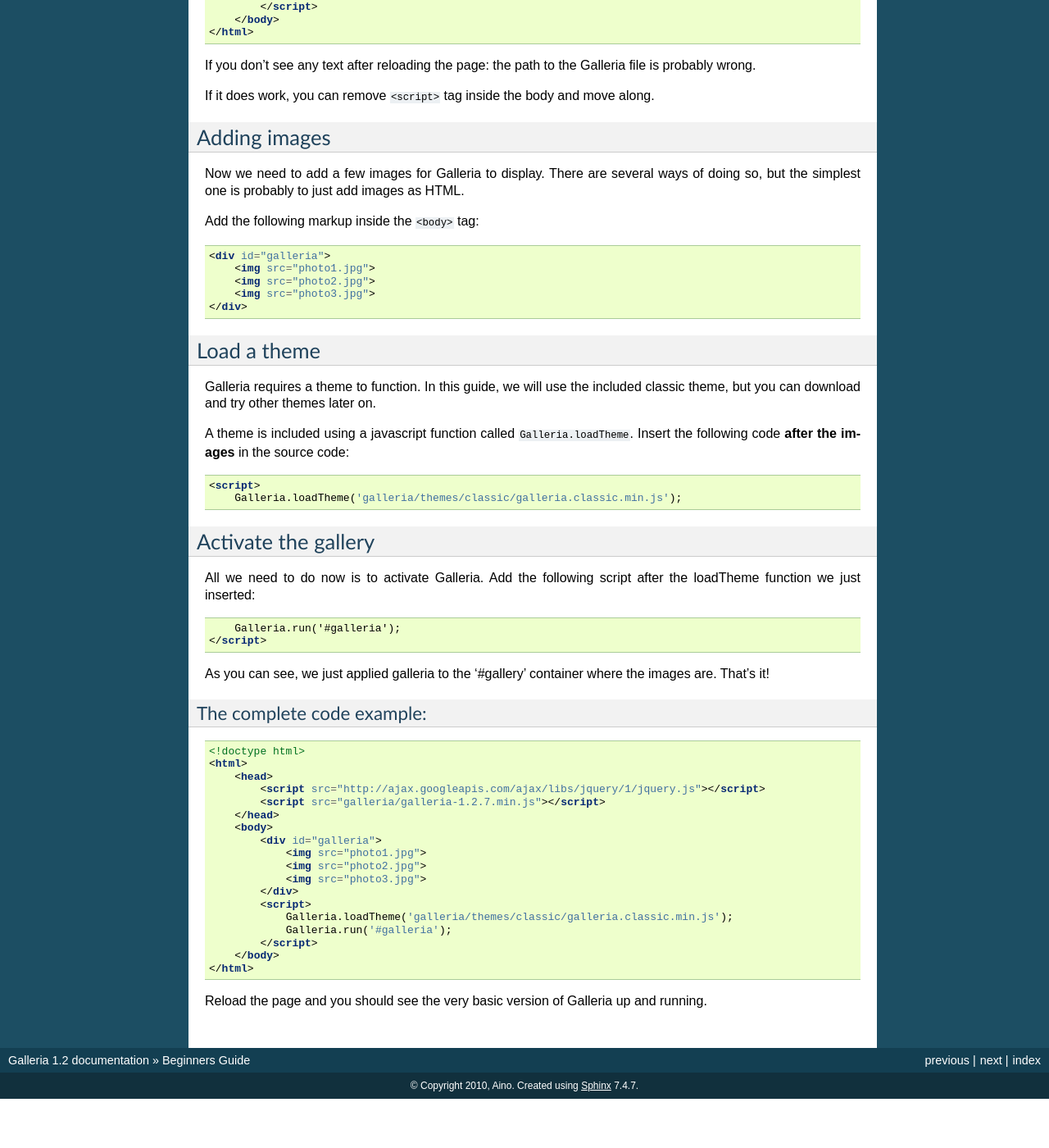
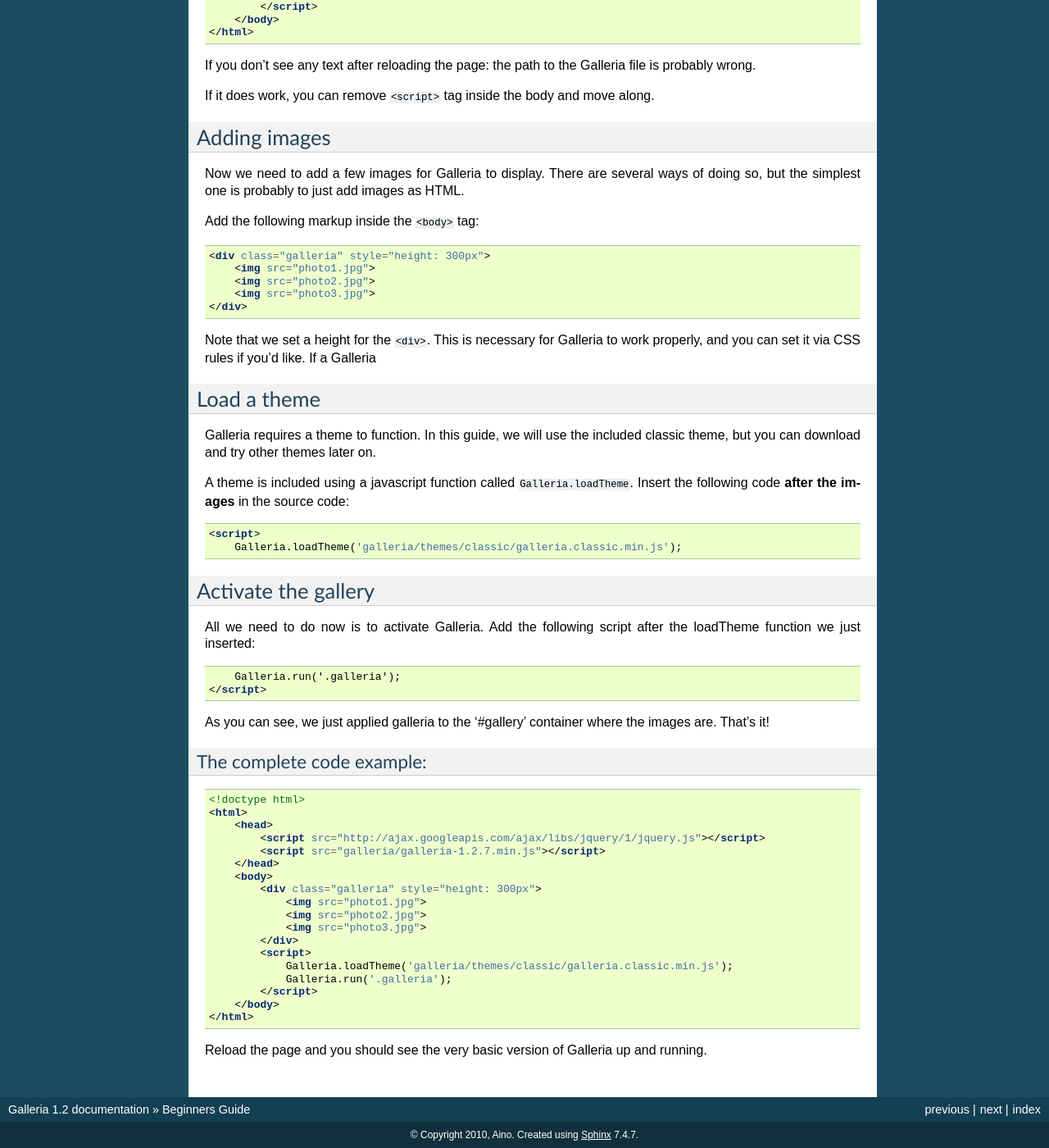
Before and after one commit to GalleriaJS/galleria, a Sphinx documentation site: the page built from docs/getting_started/beginners_guide.rst, in a window 1280 px wide and 1400 px high, scrolled down 1657 px. Shown: the whole window at 82% size. Built offline with Sphinx 7.4.7, drawn with Linux system fonts in a browser that asks for light colours; pages that are not in the unit, such as notebooks, are missing from menus; before the commit the page ends 2997 px from its top, so only the background shows below that.

Commit message:
Fix issue #254. Make Galleria run out of the box.

```diff
--- a/docs/getting_started/beginners_guide.rst
+++ b/docs/getting_started/beginners_guide.rst
@@ -107,12 +107,14 @@ but the simplest one is probably to just add images as HTML.
 
 Add the following markup inside the ``<body>`` tag::
 
-    <div id="galleria">
+    <div class="galleria" style="height: 300px">
         <img src="photo1.jpg">
         <img src="photo2.jpg">
         <img src="photo3.jpg">
     </div>
 
+Note that we set a height for the ``<div>``. This is necessary for Galleria to work properly,
+and you can set it via CSS rules if you'd like. If a Galleria
 
 Load a theme
 ============
@@ -132,7 +134,7 @@ Activate the gallery
 All we need to do now is to activate Galleria.
 Add the following script after the loadTheme function we just inserted::
 
-        Galleria.run('#galleria');
+        Galleria.run('.galleria');
     </script>
 
 As you can see, we just applied galleria to the '#gallery' container where the images are. That’s it!
@@ -151,14 +153,14 @@ The complete code example:
             <script src="galleria/galleria-1.2.7.min.js"></script>
         </head>
         <body>
-            <div id="galleria">
+            <div class="galleria" style="height: 300px">
                 <img src="photo1.jpg">
                 <img src="photo2.jpg">
                 <img src="photo3.jpg">
             </div>
             <script>
                 Galleria.loadTheme('galleria/themes/classic/galleria.classic.min.js');
-                Galleria.run('#galleria');
+                Galleria.run('.galleria');
             </script>
         </body>
     </html>
```
